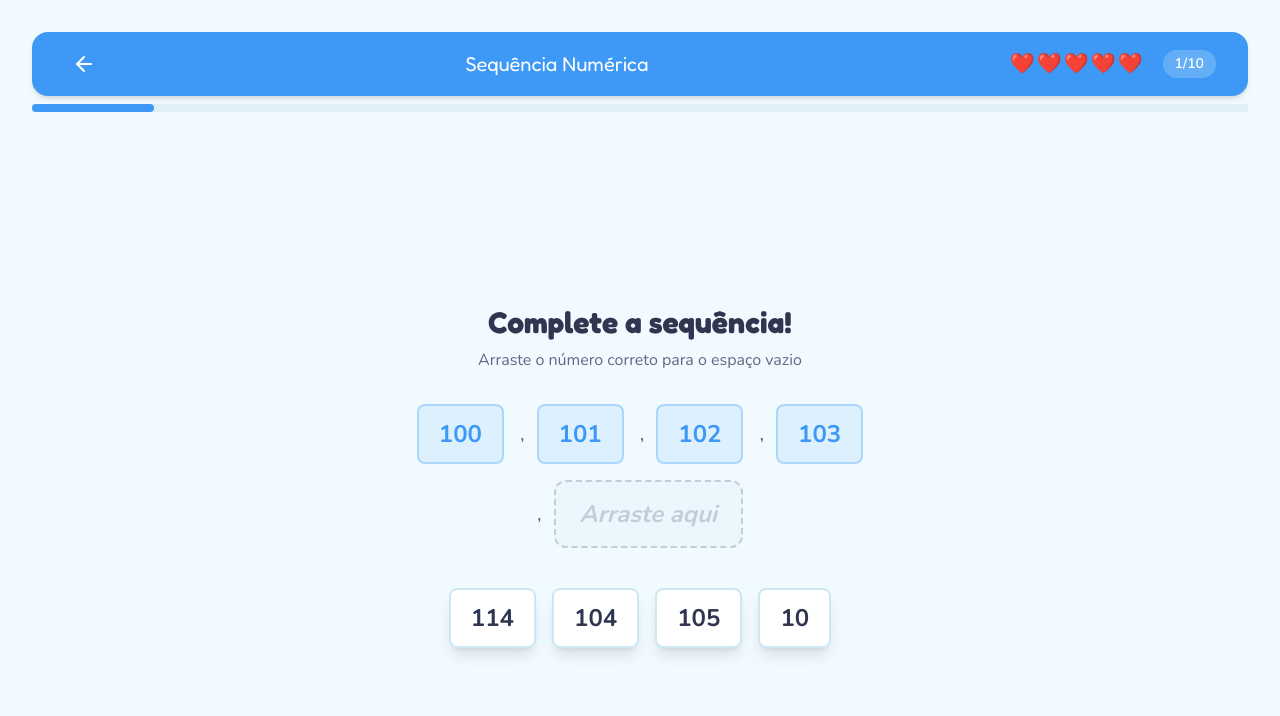
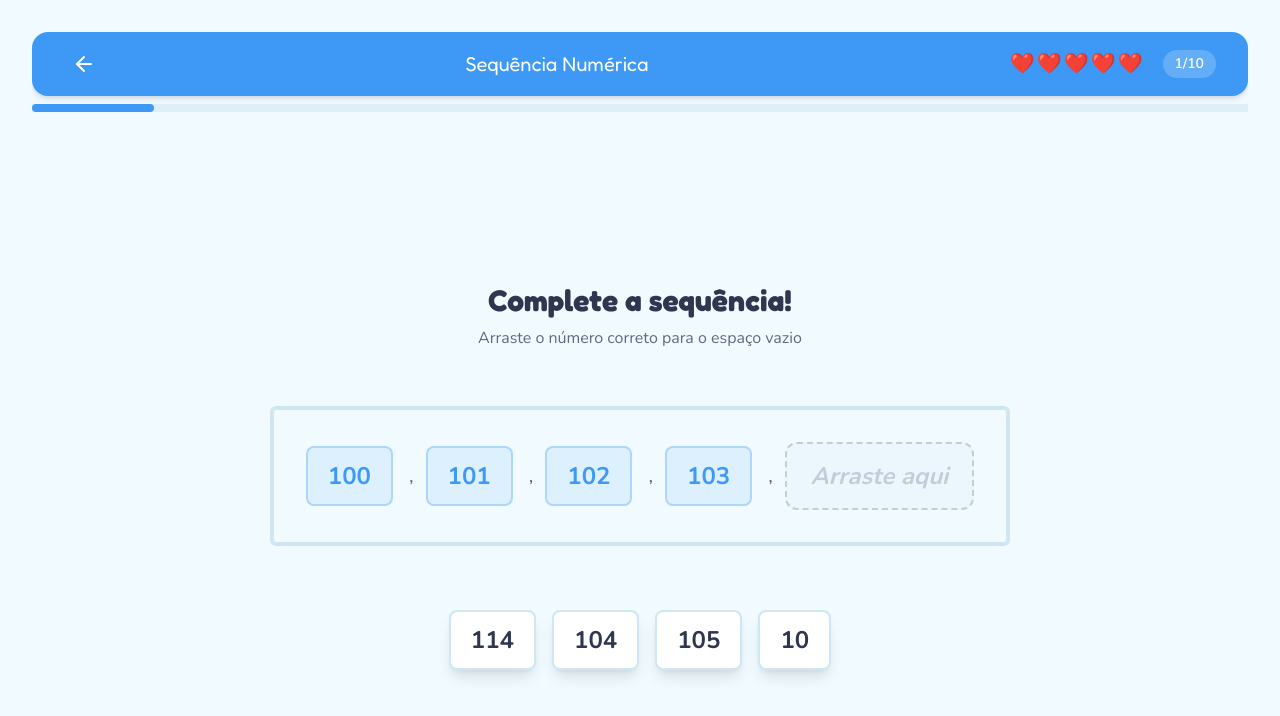
Before and after one commit to tisiqueiradev/aprender-brincando, a React (Vite) app: page /math in a window 1280 px wide. Shown: the top 716 px of the page. Built offline with nearby package versions, Linux system fonts and the light colour scheme.

Commit message:
fix: space drop

```diff
--- a/src/app/pages/Math.tsx
+++ b/src/app/pages/Math.tsx
@@ -164,7 +164,6 @@ export default function MathExercise() {
       onNext={status === "correct" ? handleNext : undefined}
       onReset={handleReset}
     >
-      <DndContext sensors={sensors} onDragEnd={handleDragEnd}>
       <div className="w-full max-w-lg mx-auto">
         <h2 className="font-display text-2xl md:text-3xl font-bold text-center text-foreground mb-2">
           Complete a sequência!
@@ -174,7 +173,12 @@ export default function MathExercise() {
           Arraste o número correto para o espaço vazio
         </p>
 
-          <div className="flex items-center justify-center gap-3 md:gap-4 flex-wrap mb-10">
+      </div>
+      <DndContext sensors={sensors} onDragEnd={handleDragEnd}>
+
+
+
+        <div className=" border-border p-8 rounded-md border-4 flex items-center justify-center gap-3 md:gap-4 flex-wrap mb-10">
           {exercise.sequence.map((num, i) => (
             <div key={i} className="flex items-center gap-2 md:gap-3">
               {i > 0 && (
@@ -215,7 +219,7 @@ export default function MathExercise() {
             );
           })}
         </div>
-        </div>
+
       </DndContext>
     </ExerciseLayout>
   );
--- a/src/components/layout/ExerciseLayout.tsx
+++ b/src/components/layout/ExerciseLayout.tsx
@@ -36,7 +36,7 @@ export default function ExerciseLayout({
   const navigate = useNavigate();
 
   return (
-    <div className="min-h-screen flex flex-col bg-background">
+    <div className="h-screen overflow-hidden flex flex-col bg-background">
       {/* Header */}
       <header className={cn(
         "px-4 py-3 flex items-center gap-3 shadow-md",
--- a/src/index.css
+++ b/src/index.css
@@ -5,6 +5,18 @@
 @tailwind utilities;
 
 @layer base {
+
+  html,
+  body,
+  #root {
+    height: 100%;
+  }
+
+  body {
+    margin: 0;
+    overflow: hidden;
+  }
+
   :root {
     /* ===== BASE INFANTIL CLARO ===== */
 
```
Lines whose indentation alone changed are shown as unchanged.
